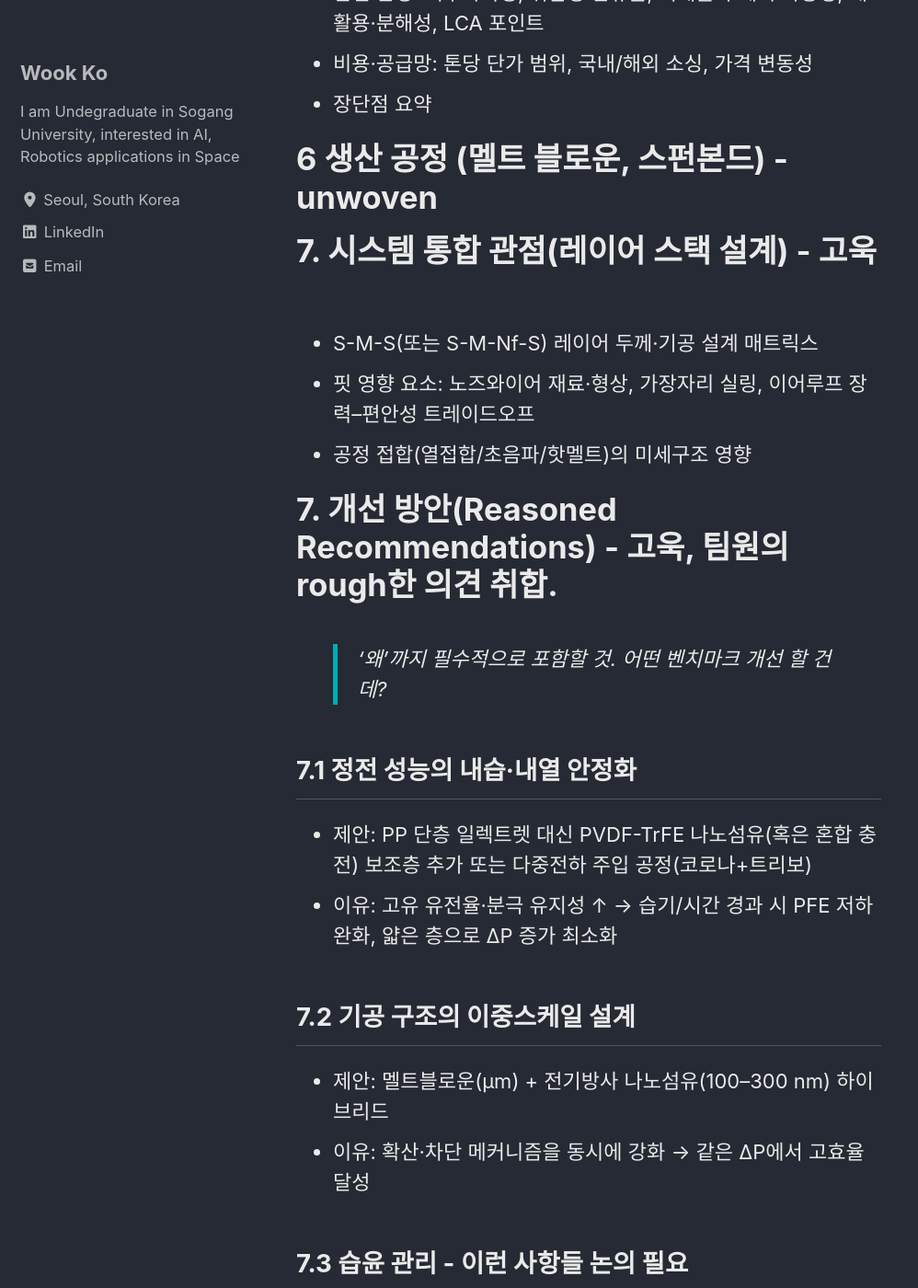
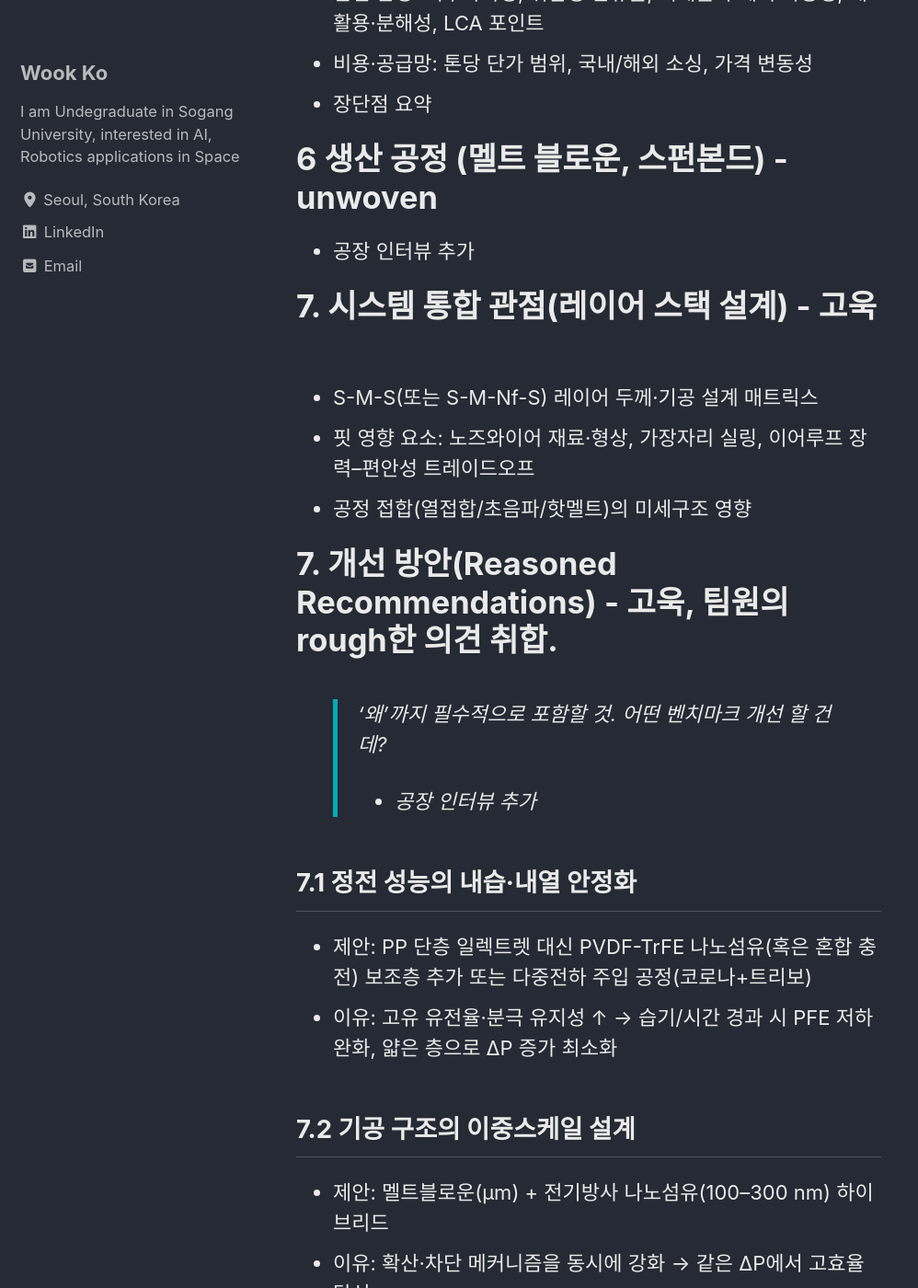
Before and after one commit to kowook137/kowook137.github.io, a Jekyll site: the page built from _major/Material_teamplay.md, in a window 1280 px wide and 1400 px high, scrolled down 3205 px. Shown: the whole window at 92% size, without its empty margins (0-998 px from the left). Built offline with Jekyll 4.4.1, drawn with Linux system fonts in a browser that asks for light colours; cached includes are drawn as plain includes; some of the changed text lies outside the part shown.

Commit message:
[Fix]interview part

```diff
--- a/_major/Material_teamplay.md
+++ b/_major/Material_teamplay.md
@@ -73,6 +73,7 @@ https://kbhmask.co.kr/%ec%9d%98%ec%95%bd%ec%99%b8%ed%92%88-%eb%a7%88%ec%8a%a4%ed
 * 장단점 요약
 
 # 6 생산 공정 (멜트 블로운, 스펀본드) -unwoven
+* 공장 인터뷰 추가
 
 # 7. 시스템 통합 관점(레이어 스택 설계) - 고욱
 
@@ -84,6 +85,7 @@ https://kbhmask.co.kr/%ec%9d%98%ec%95%bd%ec%99%b8%ed%92%88-%eb%a7%88%ec%8a%a4%ed
 # 7. 개선 방안(Reasoned Recommendations) - 고욱, 팀원의 rough한 의견 취합.
 
 > ‘왜’까지 필수적으로 포함할 것. 어떤 벤치마크 개선 할 건데?
+* 공장 인터뷰 추가
 
 ## 7.1 정전 성능의 내습·내열 안정화
 
```
Also changed, not shown: other parts of _major/Material_teamplay.md (+1 -1 lines).
